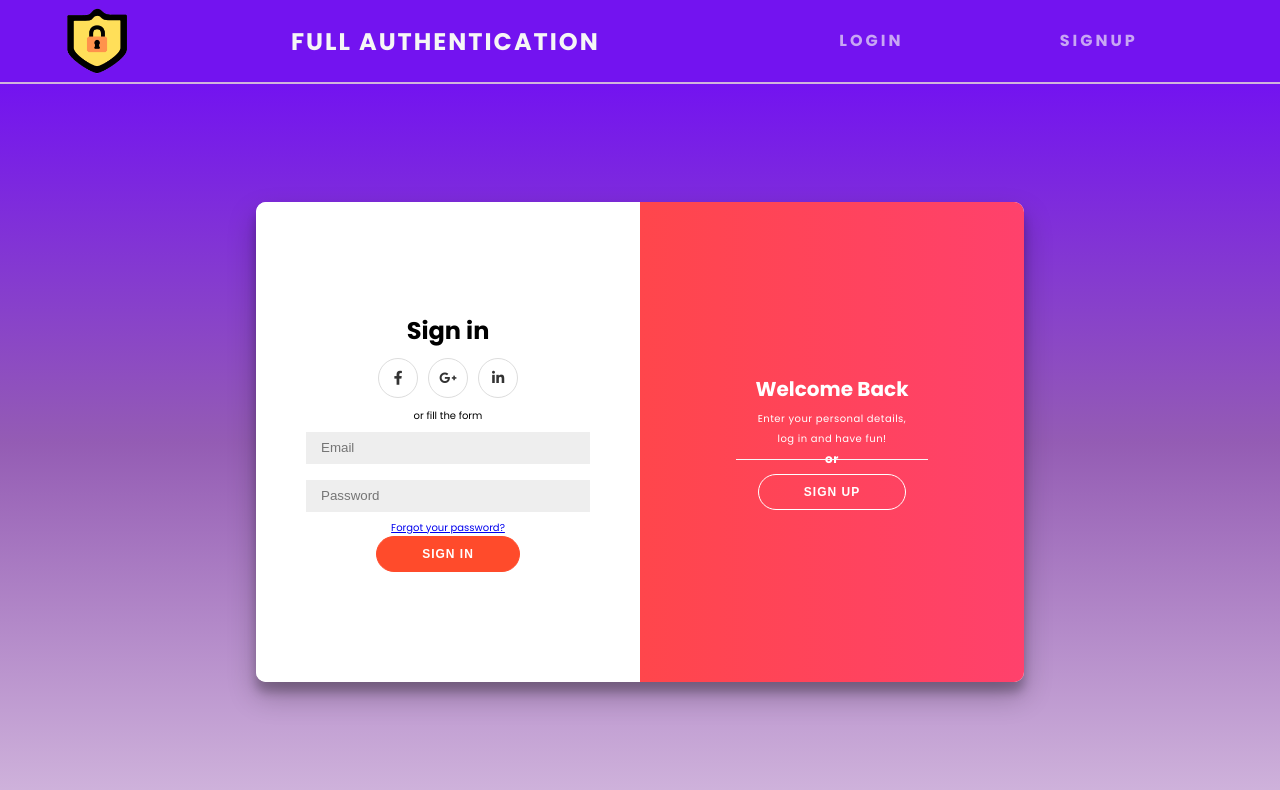
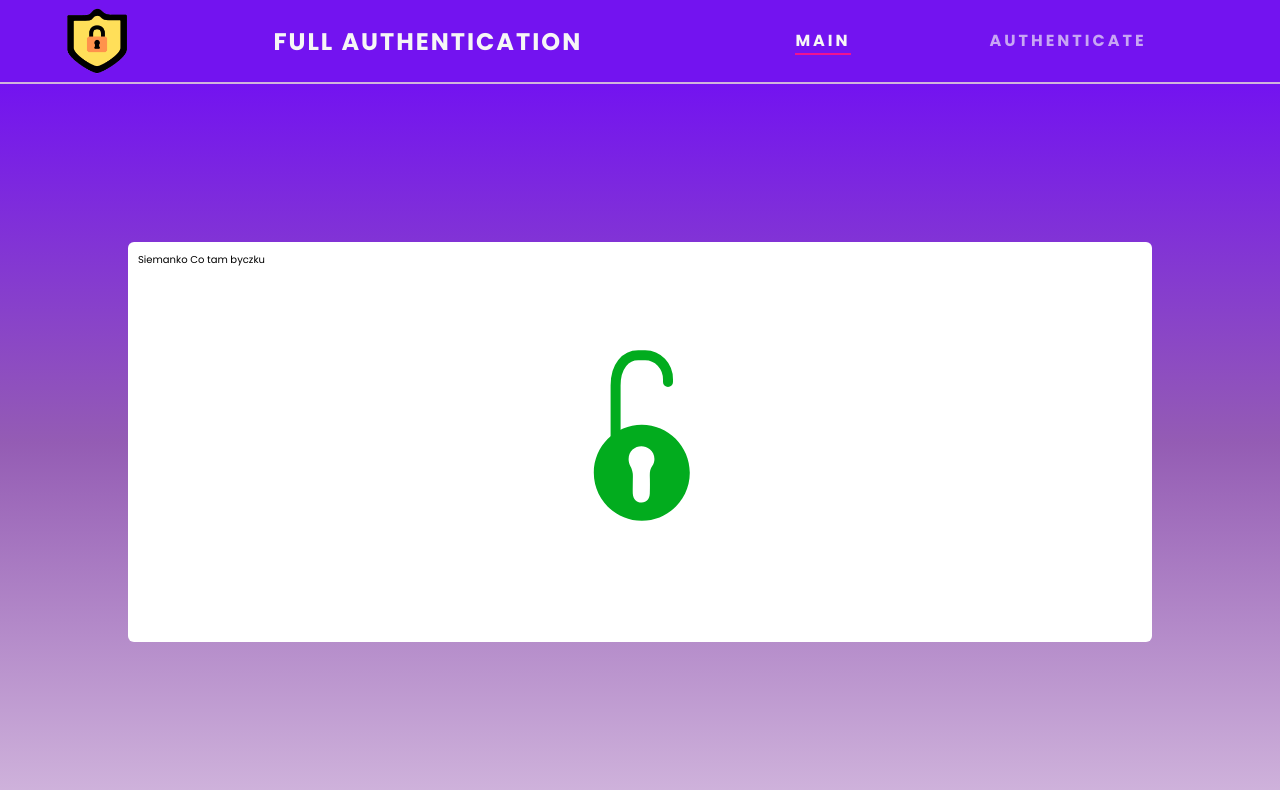
Before and after one commit to wawrzynmc/Authentication-client, a React (Create React App) app: page / in a window 1280 px wide. Before the commit this address led to /auth. Shown: the top 790 px of the page. Built offline with nearby package versions, Linux system fonts and the light colour scheme.

Commit message:
:construction: during implementation of machine typing and main info

```diff
--- a/src/App.js
+++ b/src/App.js
@@ -40,11 +40,8 @@ function App() {
 		mainPageAddress = '/auth';
 		routes = (
 			<Switch>
-				<Route path="/auth/login" exact>
-					LOGIN
-				</Route>
-				<Route path="/auth/signup" exact>
-					SIGNUP
+				<Route path="/" exact>
+					<Main />
 				</Route>
 				<Route path="/auth" exact>
 					<Auth />
--- a/src/auth/pages/Auth.js
+++ b/src/auth/pages/Auth.js
@@ -1,7 +1,6 @@
 import React, { useContext, useState } from 'react';
 import { useHistory } from 'react-router-dom';
 
-import Lock from '../../shared/components/UIElements/Lock/Lock';
 import Form from '../../shared/components/FormElements/Form/Form';
 
 import { AuthContext } from '../../shared/context/auth-context';
@@ -9,14 +8,6 @@ import { AuthContext } from '../../shared/context/auth-context';
 const Auth = (props) => {
 	const auth = useContext(AuthContext);
 	const history = useHistory();
-
-	const [lockIsClosed, setLockIsClose] = useState(false);
-
-	const toggleLockStateHandler = () => {
-		setLockIsClose((prevState) => {
-			return !prevState;
-		});
-	};
 
 	const togglePanelsHandler = () => {
 		// setIsLoginMode((prevState) => {
--- a/src/main/pages/Main.js
+++ b/src/main/pages/Main.js
@@ -1,19 +1,31 @@
-import React, {useContext} from 'react'
+import React, { useContext, useState } from 'react';
 import { AuthContext } from '../../shared/context/auth-context';
 
+import Card from '../../shared/components/UIElements/Card/Card';
+import Lock from '../../shared/components/UIElements/Lock/Lock';
+
+import classes from './Main.modules.scss';
+
 const Main = (props) => {
-    const auth = useContext(AuthContext);
-    return(
-        <div>
-            <h1>PROTECTED PAGE</h1>
-            <hr/>
-            <button onClick={() => {
-                auth.logout()
-            }}>
-                LOGOUT
-            </button>
-        </div>
-    )
-}
+	const [lockIsClosed, setLockIsClose] = useState(false);
 
-export default Main
+	const toggleLockStateHandler = () => {
+		setLockIsClose((prevState) => {
+			return !prevState;
+		});
+	};
+
+	const auth = useContext(AuthContext);
+	return (
+		<React.Fragment>
+			<Card information>
+				<div className={classes.Typing}>
+					<p>Siemanko Co tam byczku</p>
+				</div>
+			</Card>
+			<Lock lockClick={toggleLockStateHandler} closed={lockIsClosed} />
+		</React.Fragment>
+	);
+};
+
+export default Main;
--- a/src/shared/components/Navigation/NavigationItems/NavigationItem/NavigationItem.js
+++ b/src/shared/components/Navigation/NavigationItems/NavigationItem/NavigationItem.js
@@ -7,12 +7,11 @@ const NavigationItem = (props) => {
 	return (
 		<li className={classes.NavigationItem}>
 			<NavLink
-				to={props.link}
+				to={{
+					pathname: props.link,
+				}}
 				activeClassName={classes.active}
 				exact={props.exact}
-				onMouseOver={props.mouseOver}
-				onMouseOut={props.mouseOut}
-				// onClick={props.mouseOver}
 			>
 				{props.children}
 			</NavLink>
--- a/src/shared/components/Navigation/NavigationItems/NavigationItems.js
+++ b/src/shared/components/Navigation/NavigationItems/NavigationItems.js
@@ -22,13 +22,13 @@ const NavigationItems = (props) => {
 			<ul className={attachedClasses.join(' ')}>
 				{/* NOT LOGGED IN */}
 				{!auth.isLoggedIn && (
-					<NavigationItem link="/auth/login" exact>
-						Login
+					<NavigationItem link="/" exact>
+						Main
 					</NavigationItem>
 				)}
 				{!auth.isLoggedIn && (
-					<NavigationItem link="/auth/signup" exact>
-						Signup
+					<NavigationItem link="/auth" exact>
+						Authenticate
 					</NavigationItem>
 				)}
 
--- /dev/null
+++ b/src/shared/components/UIElements/Card/Card.js
@@ -0,0 +1,18 @@
+import React from 'react';
+
+import classes from './Card.module.scss';
+
+const Card = (props) => {
+	let attachedClasses = [];
+    if (props.information) {
+        attachedClasses.push(classes.Card_information)
+    }
+
+	return (
+		<div className={`${classes.Card} ${attachedClasses.join(' ')}`} style={props.style}>
+			{props.children}
+		</div>
+	);
+};
+
+export default Card;
--- /dev/null
+++ b/src/shared/components/UIElements/Card/Card.module.scss
@@ -0,0 +1,19 @@
+.Card {
+	position: relative;
+	margin: 0;
+
+	background-color: white;
+	border-radius: 6px;
+	padding: 1rem;
+	overflow: hidden;
+
+	&_information {
+        display: flex;
+
+		height: 50vh;
+		width: 100%;
+		@media screen and (min-width: 768px) {
+            width: 80%
+		}
+	}
+}
--- a/src/shared/components/UIElements/Lock/Lock.js
+++ b/src/shared/components/UIElements/Lock/Lock.js
@@ -7,26 +7,27 @@ const Lock = (props) => {
 			<svg viewBox="0 0 100 100">
 				<path
 					y="50"
-					className={`${classes.LockTop} ${
-						props.closed ? classes.LockTopLoaded : null
+					className={`${classes.Lock__Top} ${
+						props.closed ? classes.Lock__Top_loaded : null
 					}`}
 					d="M64,50V18.7C64,12,58.9,6.6,52.6,6.6h-3.5c-6.3,0-11.3,5.4-11.3,15.1v25.9"
 				/>
 				<circle
-					className={classes.LockOutline}
+					className={classes.Lock__Outline}
 					cx="50.9"
 					cy="65.4"
 					r="27"
 				/>
 				<path
-					className={classes.LockBody}
+					className={classes.Lock__Body}
 					d="M50.9,41.4c-13.2,0-24,10.7-24,24c0,13.2,10.7,24,24,24c13.2,0,24-10.7,24-24C74.9,52.2,64.1,41.4,50.9,41.4z M56.2,61.9
             c-1.1,1.5-1.3,3-1.3,4.8c0.1,3,0.1,6.1,0,9.1c-0.1,2.8-1.6,4.4-4,4.5c-2.5,0.1-4.3-1.6-4.5-4.4c-0.1-1.9,0-3.9,0-5.8c0,0,0,0,0,0
             c0-1.4,0.1-2.8,0-4.2c-0.2-1.3-0.5-2.7-1.2-3.8c-1.5-2.7-1.1-6.3,1.1-8.3c2.4-2.2,6-2.3,8.6-0.2C57.3,55.5,58,59.2,56.2,61.9z"
 				/>
 				<path
-					className={classes.LockSpinner}
-					d="M73.3,65.7c0,12.2-9.9,22.1-22.1,22.1">
+					className={classes.Lock__Spinner}
+					d="M73.3,65.7c0,12.2-9.9,22.1-22.1,22.1"
+				>
 					<animateTransform
 						attributeType="xml"
 						attributeName="transform"
--- a/src/shared/components/UIElements/Lock/Lock.module.scss
+++ b/src/shared/components/UIElements/Lock/Lock.module.scss
@@ -6,9 +6,8 @@
 	width: 200px;
 	height: 200px;
 	cursor: pointer;
-}
 
-.LockTop {
+	&__Top {
 		fill: none;
 		stroke: #02ac1e;
 		stroke-width: 5;
@@ -18,37 +17,37 @@
 		stroke-dashoffset: -30;
 		transition: all 300ms ease-out;
 
-	&Loaded {
+		&_loading {
+			stroke: #000;
+			opacity: 0.3;
+		}
+
+		&_loaded {
 			stroke-dashoffset: 0;
 			stroke: #fa113d;
 
-		& ~ .LockBody {
+			& ~ .Lock__Body {
 				fill: #fa113d;
 			}
 		}
 	}
-// .LockTop.loaded ~ .LockBody {
-// 	fill: #fa113d;
-// }
-.LockTop.loading {
-	stroke: #000;
-	opacity: 0.3;
+
+	&__Outline {
+		fill: transparent;
 	}
 
-.LockOutline {
-	fill: transparent;
-}
-.LockBody {
+	&__Body {
 		fill: #02ac1e;
 		opacity: 1;
 		transition: all 300ms ease-out;
-}
-.LockBody.loading {
+
+		&_loading {
 			fill: #000 !important;
 			opacity: 0.3;
 		}
+	}
 
-.LockSpinner {
+	&__Spinner {
 		fill: none;
 		stroke: #000;
 		stroke-width: 5;
@@ -56,7 +55,9 @@
 		stroke-miterlimit: 10;
 		opacity: 0;
 		transition: opacity 200ms ease;
-}
-.LockSpinner.loading {
+
+		&_loading {
 			opacity: 1;
 		}
+	}
+}
```
Also changed, not shown: src/main/pages/Main.modules.scss (added). Lines whose indentation alone changed are shown as unchanged.
